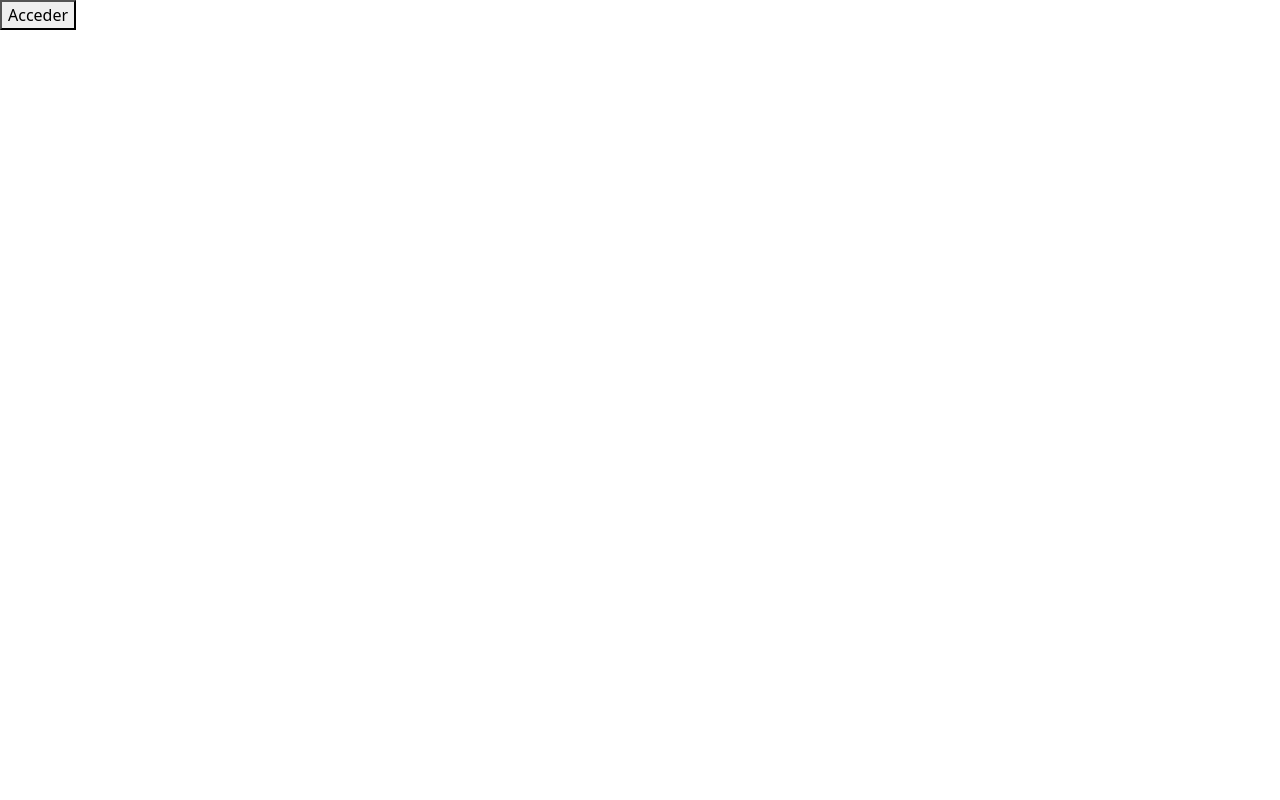
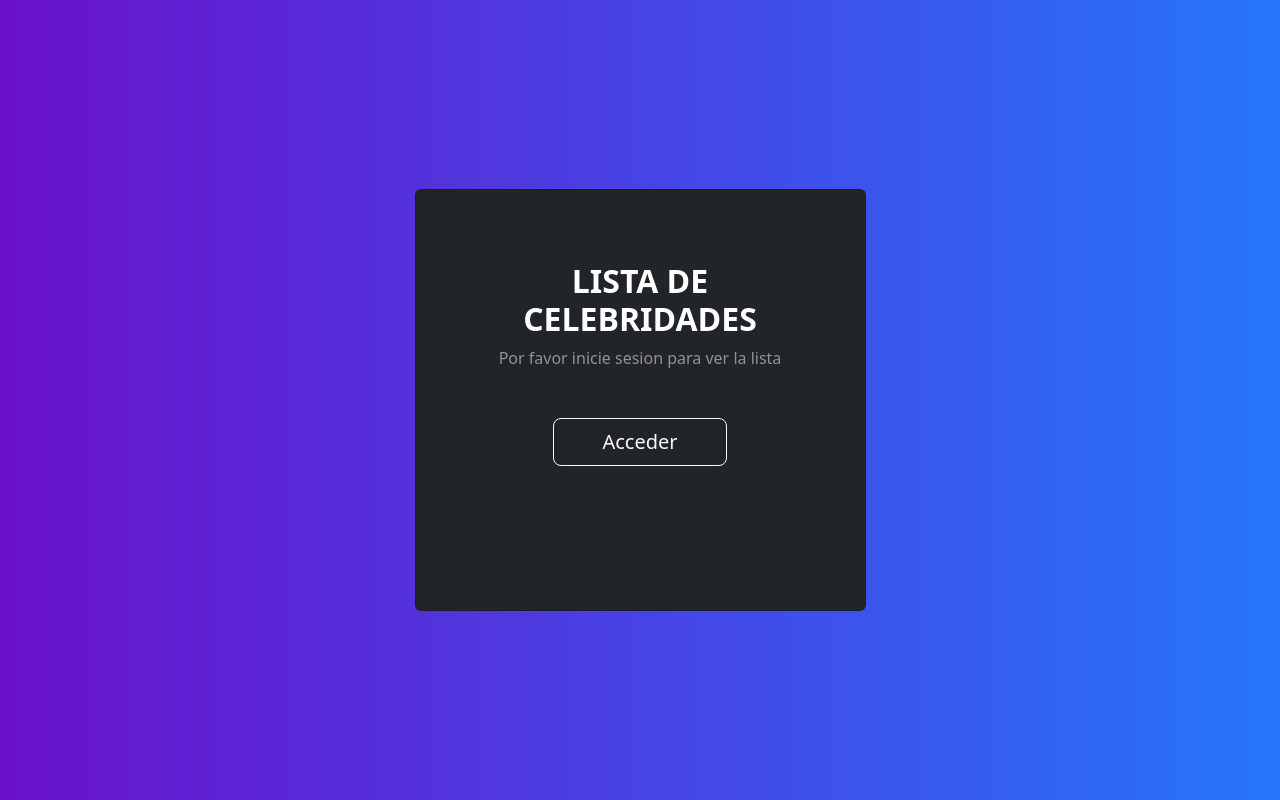
Before and after one commit to gfp969/proyecto-final, a React (Create React App) app: page / in a window 1280 px wide. Before the commit this address had no page. Built offline with nearby package versions, Linux system fonts and the light colour scheme.

Commit message:
cambios en los estilos y totalmente funcional

```diff
--- a/src/App.js
+++ b/src/App.js
@@ -14,10 +14,12 @@ function App() {
       <header className="App-header">
         {isAuthenticated ? (
           <>
-            <nav>
-              <Link to='/favorites'>Favoritos</Link>
-              <Link to='/home'>Home</Link>
-              <Link to='/logout'>Logout</Link>
+            <nav className="navbar bg-dark border-bottom border-bottom-dark" data-bs-theme="dark">
+              <div className="container">
+                <Link class="link-light link-offset-2 link-underline-opacity-25 link-underline-opacity-100-hover" to='/favorites'>Favoritos</Link>
+                <Link class="link-light link-offset-2 link-underline-opacity-25 link-underline-opacity-100-hover" to='/home'>Home</Link>
+                <Link class="link-light link-offset-2 link-underline-opacity-25 link-underline-opacity-100-hover" to='/logout'>Logout</Link>
+              </div>
             </nav>
           </>
         ) : (
--- a/src/auth/Login.js
+++ b/src/auth/Login.js
@@ -1,7 +1,8 @@
 import { useAuth0 } from "@auth0/auth0-react";
-import { useEffect } from "react";
+import { Fragment, useEffect } from "react";
 import { useDispatch } from "react-redux";
 import { login } from "../actions/userActions";
+import '../styles/styles.css';
 
 export const Login = () => {
 
@@ -20,13 +21,37 @@ export const Login = () => {
         if (isAuthenticated && user) {
             dispatch(login(user));
         }
-    }, [isAuthenticated,user,dispatch]);
+    }, [isAuthenticated, user, dispatch]);
 
-    if(isLoading){
-        return <div>Cargando...</div>
+    if (isLoading) {
+        return (
+            <div class="d-flex justify-content-center">
+                <div class="spinner-border" role="status">
+                    <span class="sr-only"></span>
+                </div>
+            </div>
+        )
     }
 
     return (
-        <button onClick={handleLogin}> Acceder </button>
+        <Fragment>
+            <section class="vh-100 gradient-custom">
+                <div class="container py-5 h-100">
+                    <div class="row d-flex justify-content-center align-items-center h-100">
+                        <div class="col-12 col-md-8 col-lg-6 col-xl-5">
+                            <div class="card bg-dark text-white" >
+                                <div class="card-body p-5 text-center">
+                                    <div class="mb-md-5 mt-md-4 pb-5">
+                                        <h2 class="fw-bold mb-2 text-uppercase">Lista de celebridades</h2>
+                                        <p class="text-white-50 mb-5">Por favor inicie sesion para ver la lista</p>
+                                        <button onClick={handleLogin} class="btn btn-outline-light btn-lg px-5" type="submit">Acceder</button>
+                                    </div>
+                                </div>
+                            </div>
+                        </div>
+                    </div>
+                </div>
+            </section>
+        </Fragment>
     )
 };
--- a/src/components/Celebrities_list.js
+++ b/src/components/Celebrities_list.js
@@ -19,8 +19,8 @@ const Celebrities_list = ({ celebrities }) => {
 
     return (
         <Fragment>
-            <div>
-                <h2> Celebrities list </h2>
+            <div className="d-flex justify-content-center">
+                <h2> Lista de celebridades </h2>
             </div>
             <div>
                 {celebrities.map(cel => {
--- a/src/components/SearchBar.js
+++ b/src/components/SearchBar.js
@@ -21,21 +21,19 @@ const SearchBar = () => {
             .then(res => {
                 setCelData(res.data);
             })
-            .catch(err => {console.log(err)});
+            .catch(err => { console.log(err) });
     }
 
     return (
-        <Fragment>
-            <div>
-                <nav>
-                    <div className="search">
-                        <input type='text' placeholder='search...' onChange={handleChange}></input>
-                        <button className='search-btn' onClick={getCelData}>Search</button>
-                    </div>
-                </nav>
-                {celData ? (<Celebrities_list celebrities={celData} />): (<Home />)}
+
+        <div>
+            <div class="input-group">
+                <input type="search" class="form-control rounded" placeholder="Search" aria-label="Search" aria-describedby="search-addon" onChange={handleChange}></input>
+                <button type="button" class="btn btn-outline-primary" onClick={getCelData}>Search</button>
             </div>
-        </Fragment>
+            {celData ? (<Celebrities_list celebrities={celData} />) : (<Home />)}
+        </div>
+
     )
 }
 
--- a/src/pages/Home.js
+++ b/src/pages/Home.js
@@ -27,8 +27,12 @@ const Home = () => {
 
     return (
         <div>
-            <h3>{user.name}</h3>
-            <Celebrities_list celebrities={celebrity} />
+            <div class="d-flex justify-content-end">
+                <h5>Usuario: {user.name}</h5>
+            </div>
+            <div>
+                <Celebrities_list celebrities={celebrity} />
+            </div>
         </div>
     )
 
--- /dev/null
+++ b/src/styles/styles.css
@@ -0,0 +1,5 @@
+.gradient-custom {
+    background: #6a11cb;
+    background: -webkit-linear-gradient(to right, rgba(106, 17, 203, 1), rgba(37, 117, 252, 1));
+    background: linear-gradient(to right, rgba(106, 17, 203, 1), rgba(37, 117, 252, 1))
+}
```
